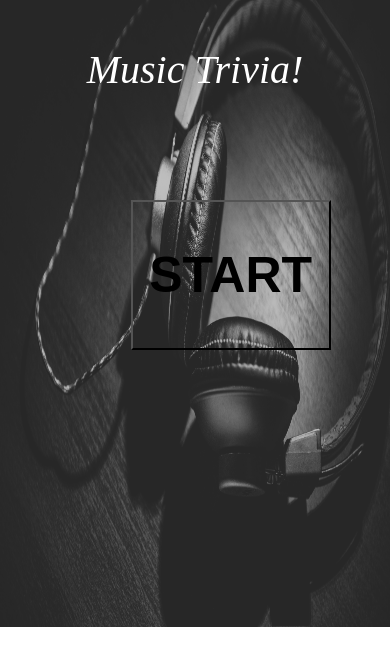
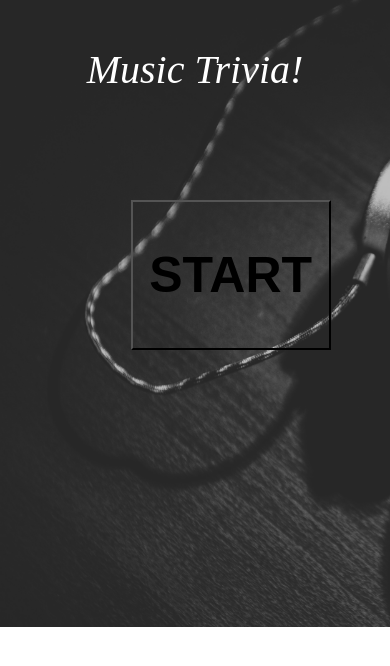
Before and after one commit to Danny45926/TriviaGame, a PHP site: page /index.php in a window 390 px wide. Shown: the top 666 px of the page. Run offline with PHP 8.4, Linux system fonts and the light colour scheme.

Commit message:
fixed background

```diff
--- a/assets/css/style.css
+++ b/assets/css/style.css
@@ -115,7 +115,7 @@ footer {
 		max-width: 640px;
 		width: 100%;
 		height: 627px;
-		background-size: 100% 100%;
+		background-size: cover;
 	}
 
 	#start {
```
